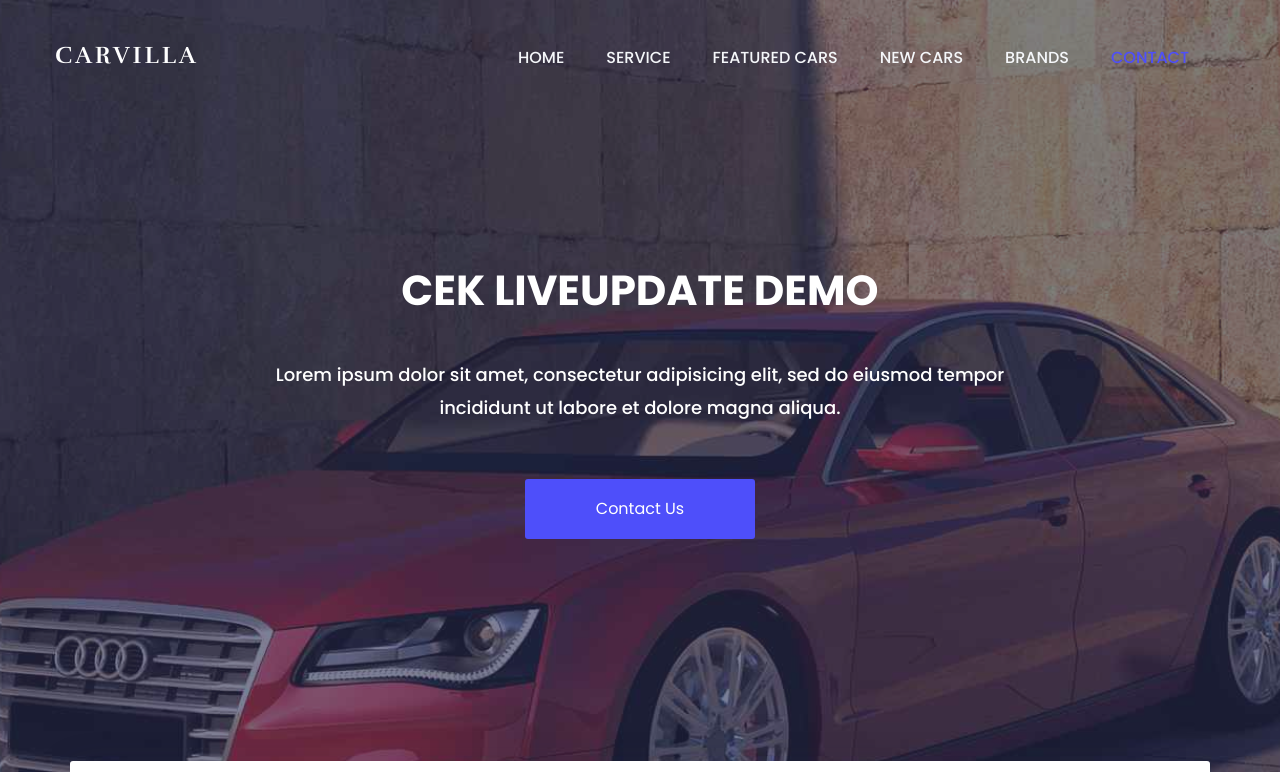
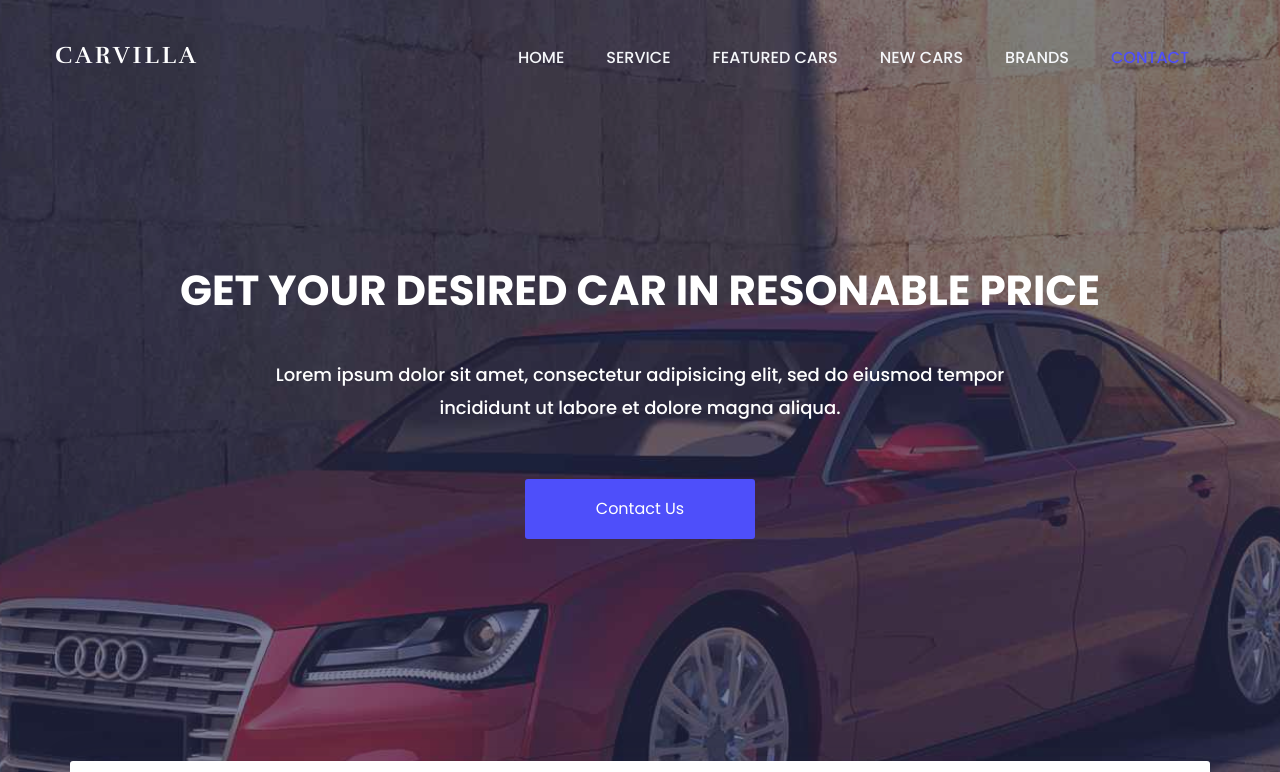
Before and after one commit to upiupiup/CI-CD-pipeline, a plain HTML site: page index.html in a window 1280 px wide. Shown: the top 772 px of the page. Drawn offline with nearby package versions, Linux system fonts and the light colour scheme.

Commit message:
fix: fix welcome text

```diff
--- a/index.html
+++ b/index.html
@@ -105,7 +105,7 @@
 
 			<div class="container">
 				<div class="welcome-hero-txt">
-					<h2>Cek liveupdate demo</h2>
+					<h2>get your desired car in resonable price</h2>
 					<p>
 						Lorem ipsum dolor sit amet, consectetur adipisicing elit, sed do eiusmod tempor incididunt ut labore et dolore   magna aliqua.
 					</p>
```
